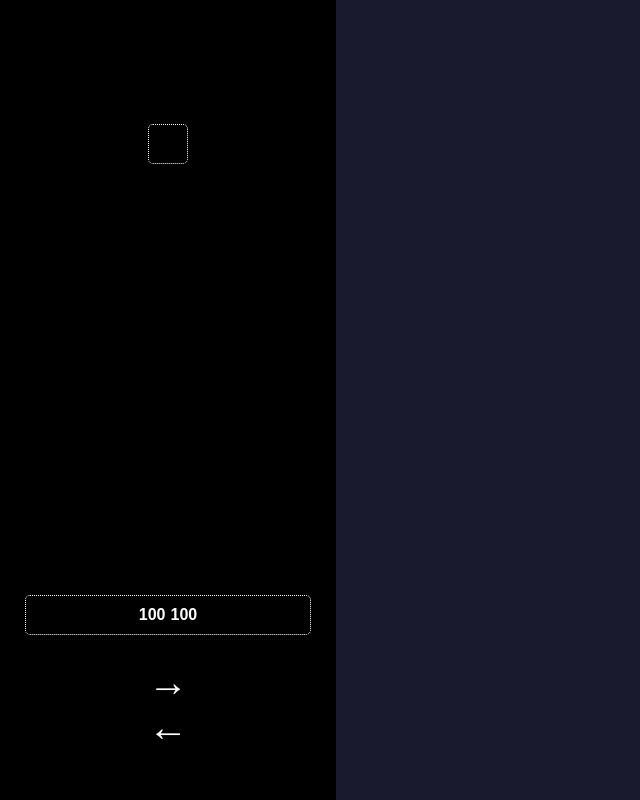
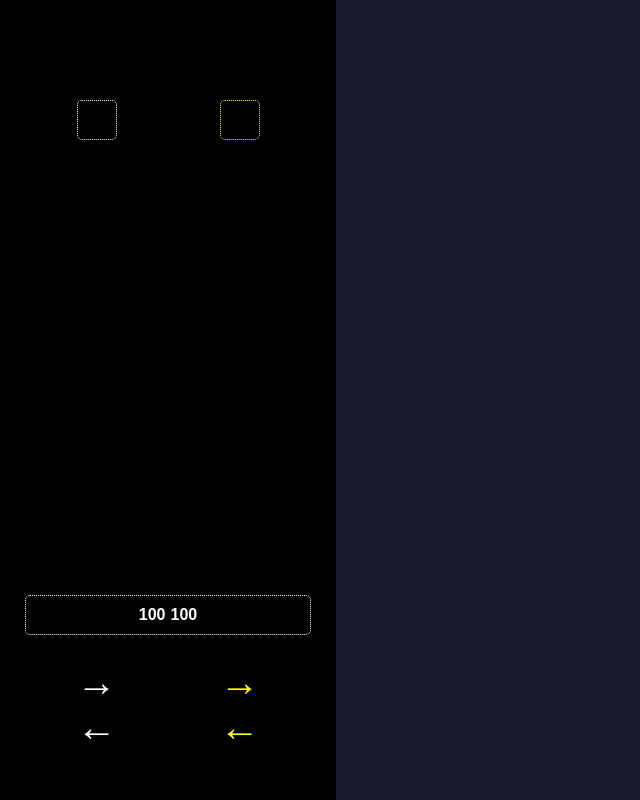
Before and after one commit to aeraquena/posecade, a website built with Vite: page index.html in a window 1280 px wide. Shown: the whole page, without its empty margins (0-640 px from the left). Built offline with nearby package versions, Linux system fonts and the light colour scheme; what @rcade/plugin-input-classic would draw is missing.

Commit message:
feat: twin flames

```diff
--- a/src/game.ts
+++ b/src/game.ts
@@ -129,7 +129,7 @@ export class PosecadeGame {
 
     // Start playing music
     //console.log("play music!");
-    //audio.play();
+    audio.play();
 
     // Reset current move index
     this.state.currentMoveIndex = 0;
@@ -155,7 +155,7 @@ export class PosecadeGame {
       if (this.state.currentMoveIndex === this.state.moves.length - 1) {
         // Done - go to score page
         clearInterval(moveInterval);
-        this.showScore();
+        //this.showScore();
       }
     }, TEMPO);
 
@@ -222,12 +222,20 @@ export class PosecadeGame {
 
     // For every move...
     const movesContainer = document.createElement("div");
+    const p1MovesContainer = document.createElement("div");
+    const p2MovesContainer = document.createElement("div");
+
     movesContainer.id = "moves-container";
+    p1MovesContainer.id = "p1-moves-container";
+    p2MovesContainer.id = "p2-moves-container";
 
-    const currentMoveBox = document.createElement("div");
-    currentMoveBox.id = "current-move-box";
+    const p1CurrentMoveBox = document.createElement("div");
+    p1CurrentMoveBox.id = "p1-current-move-box";
+    const p2CurrentMoveBox = document.createElement("div");
+    p2CurrentMoveBox.id = "p2-current-move-box";
 
-    movesContainer.appendChild(currentMoveBox);
+    p1MovesContainer.appendChild(p1CurrentMoveBox);
+    p2MovesContainer.appendChild(p2CurrentMoveBox);
 
     // Display scores
     const p1Score = document.createElement("p");
@@ -239,22 +247,32 @@ export class PosecadeGame {
     p2Score.innerHTML = "0";
 
     for (let i = 0; i < moves.length; i++) {
-      const thisMove = document.createElement("div");
-      thisMove.innerHTML = moves[i].symbol;
-      thisMove.id = "move-" + i;
-      movesContainer.appendChild(thisMove);
+      const p1Move = document.createElement("div");
+      p1Move.innerHTML = moves[i].symbol;
+      p1Move.id = `move-p1-${i}`;
+      p1MovesContainer.appendChild(p1Move);
+
+      const p2Move = document.createElement("div");
+      p2Move.innerHTML = moves[i].symbol;
+      p2Move.id = `move-p2-${i}`;
+      p2MovesContainer.appendChild(p2Move);
     }
 
     this.ui.header.replaceChildren(p1Score, p2Score);
 
     this.ui.main.innerHTML = "";
+    movesContainer.append(p1MovesContainer, p2MovesContainer);
     this.ui.main.appendChild(movesContainer);
   }
 
   uiShowMove(moveNum: number) {
     // Scroll to move-n
-    const thisMove = document.getElementById("move-" + moveNum);
-    thisMove?.scrollIntoView({
+    const p1Move = document.getElementById("move-p1-" + moveNum);
+    p1Move?.scrollIntoView({
+      behavior: "smooth",
+    });
+    const p2Move = document.getElementById("move-p2-" + moveNum);
+    p2Move?.scrollIntoView({
       behavior: "smooth",
     });
   }
--- a/src/style.css
+++ b/src/style.css
@@ -103,6 +103,13 @@ main #subtitle {
 /* Marqueeeeeeeeeeeeee */
 
 #moves-container {
+  display: flex;
+  justify-content: space-around;
+  width: 100%;
+}
+
+#p1-moves-container,
+#p2-moves-container {
   color: white;
   font-size: 40px;
   overflow: hidden;
@@ -110,7 +117,8 @@ main #subtitle {
   text-align: center;
 }
 
-#current-move-box {
+#p1-current-move-box,
+#p2-current-move-box {
   border-radius: 5px;
   border-width: 1px;
   border-style: dotted;
@@ -118,8 +126,12 @@ main #subtitle {
   width: 40px;
   height: 40px;
   position: fixed;
-  top: 124px;
-  left: 148px;
+  top: 100px;
+}
+
+#p2-moves-container,
+#p2-current-move-box {
+  color: yellow;
 }
 
 footer.title-screen {
```
